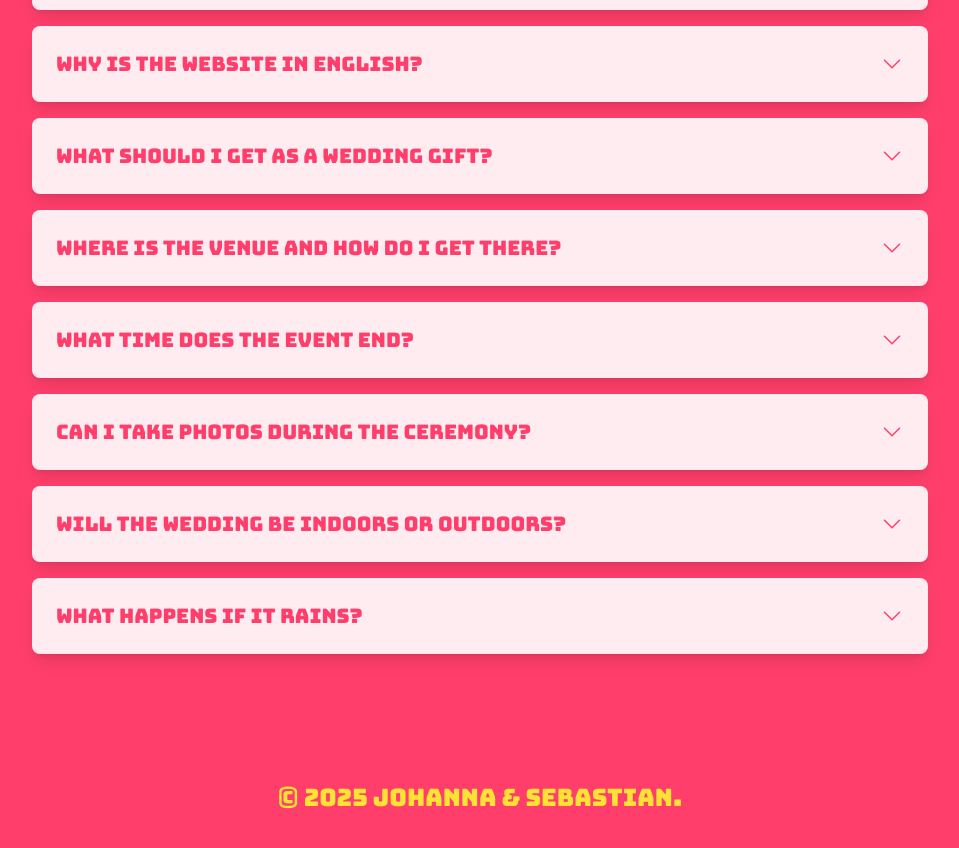
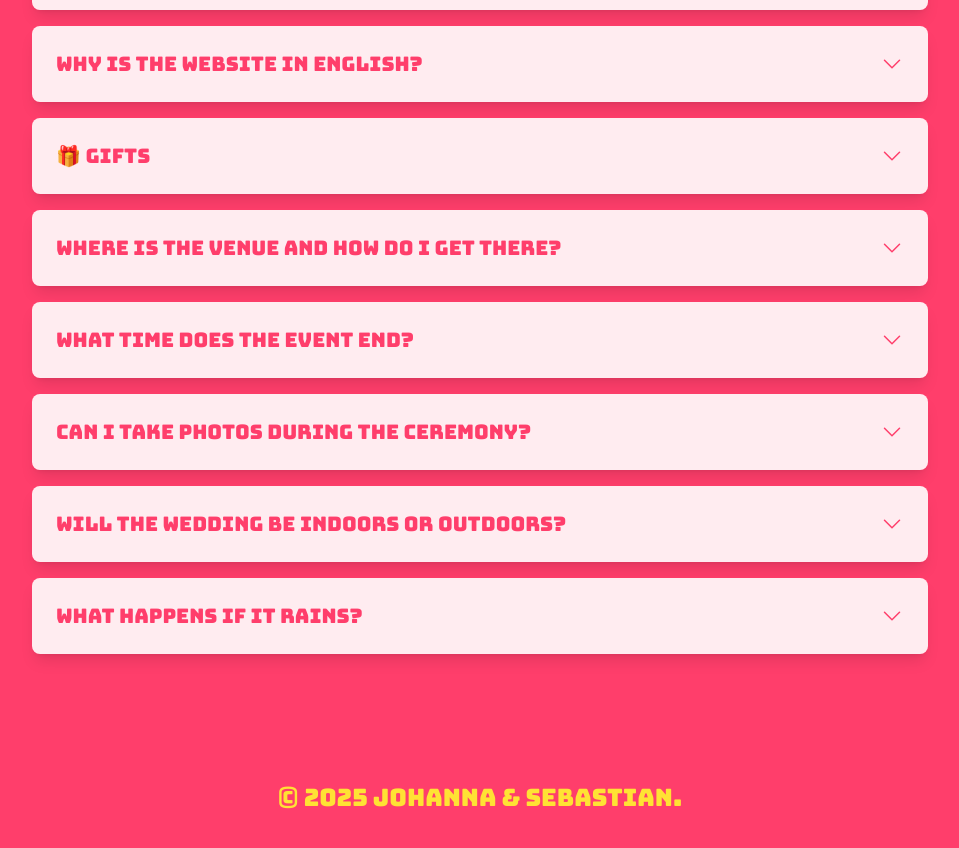
Before and after one commit to Harry-Yates/sandstrand-wedding, a Next.js app: page /faq in a window 1280 px wide. Shown: the part 1954-2802 px from the top of the page, without its empty margins (160-1119 px from the left). Built offline with nearby package versions, Linux system fonts and the light colour scheme.

Commit message:
patch: update gift faq

```diff
--- a/app/faq/page.tsx
+++ b/app/faq/page.tsx
@@ -118,10 +118,9 @@ const faqItems: FAQItem[] = [
     },
     {
         category: "General",
-        question: "What should I get as a wedding gift?",
-        answer: "Honestly, your presence is the best gift! But if you'd like to give something extra, here are two options:<br/><br/>" +
-            "1️⃣ Donate to <a href='https://erikshjalpen.se/skank-pengar/?utm_term=erikshj%C3%A4lpen&utm_campaign=Brand+Erikshj%C3%A4lpen+Exakt&utm_source=adwords&utm_medium=ppc&gad_source=1' target='_blank' rel='noopener noreferrer' style='color: #ff3e6b;'>Erikshjälpen</a>, <a href='https://www.cancerfonden.se/stod-oss/bli-manadsgivare?custom_campaign=G_%7C_Brand_%7C_Core&custom_source=google&custom_medium=cpc&gad_source=1' target='_blank' rel='noopener noreferrer' style='color: #ff3e6b;'>Cancerfonden</a>, <a href='https://www.barndiabetesfonden.se/forskning-typ-1-diabetes/artiklar/?gad_source=1' target='_blank' rel='noopener noreferrer' style='color: #ff3e6b;'>Barndiabetesfonden</a> (because love should be shared ❤️)<br/><br/>" +
-            "2️⃣ If you simply must get us something (though your presence is gift enough!) we&apos;d be thrilled with a gift card from <a href='https://www.svenskttenn.com/se/sv/sortiment/presentkort/' target='_blank' rel='noopener noreferrer' style='color: #ff3e6b;'>Svenskt Tenn</a>"
+        question: "🎁 Gifts",
+        answer: "Your presence is the best gift we could ask for! ❤️<br/><br/>" +
+            "But if you want to help us remember this amazing day for years to come, we'd be thrilled with a gift card from <a href='https://www.svenskttenn.com/se/sv/sortiment/presentkort/' target='_blank' rel='noopener noreferrer' style='color: #ff3e6b;'>Svenskt Tenn</a>. (You can choose any amount, even a little love starting from 100 kr. 💌)"
     },
     {
         category: "Wedding Day",
```
